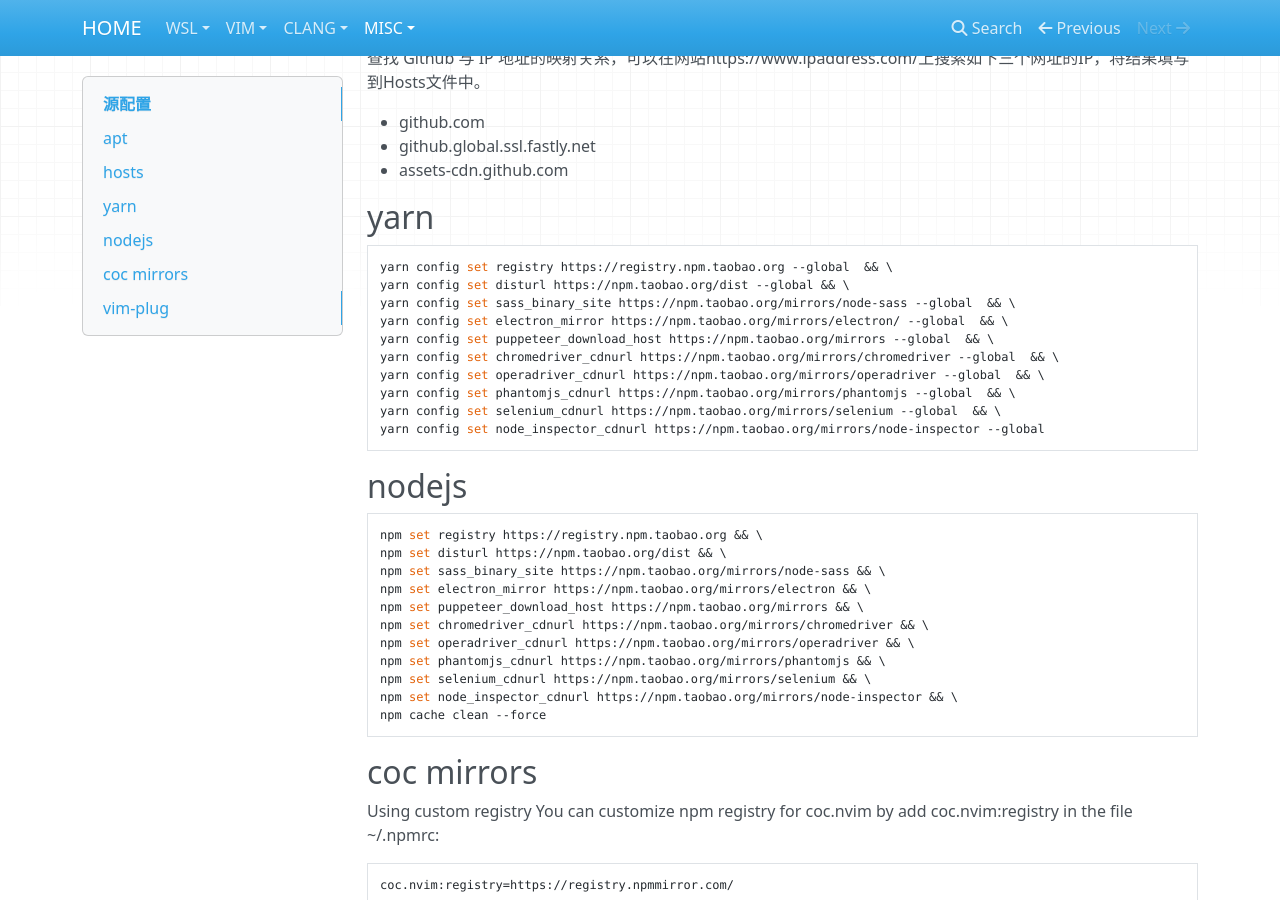
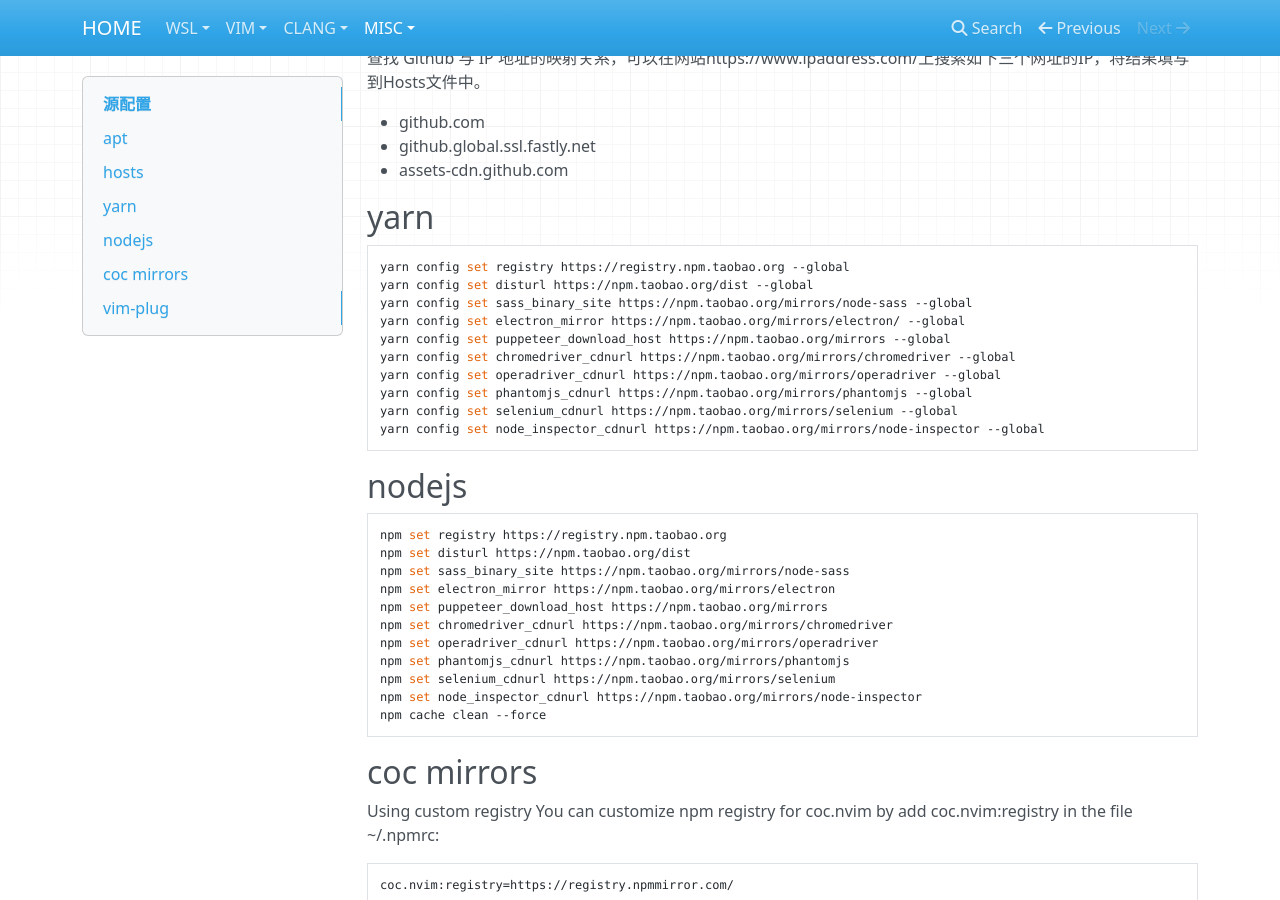
Before and after one commit to dllvhaobo/working-in-wsl, an MkDocs documentation site: the page built from docs/misc/源配置.md, in a window 1280 px wide and 900 px high, scrolled down 427 px. Built offline with MkDocs 1.6.1, drawn with Linux system fonts in a browser that asks for light colours; nearby versions of some CDN libraries.

````diff
--- a/docs/misc/源配置.md
+++ b/docs/misc/源配置.md
@@ -27,15 +27,15 @@
 
 
 ```bash
-yarn config set registry https://registry.npm.taobao.org --global  && \
-yarn config set disturl https://npm.taobao.org/dist --global && \
-yarn config set sass_binary_site https://npm.taobao.org/mirrors/node-sass --global  && \
-yarn config set electron_mirror https://npm.taobao.org/mirrors/electron/ --global  && \
-yarn config set puppeteer_download_host https://npm.taobao.org/mirrors --global  && \
-yarn config set chromedriver_cdnurl https://npm.taobao.org/mirrors/chromedriver --global  && \
-yarn config set operadriver_cdnurl https://npm.taobao.org/mirrors/operadriver --global  && \
-yarn config set phantomjs_cdnurl https://npm.taobao.org/mirrors/phantomjs --global  && \
-yarn config set selenium_cdnurl https://npm.taobao.org/mirrors/selenium --global  && \
+yarn config set registry https://registry.npm.taobao.org --global
+yarn config set disturl https://npm.taobao.org/dist --global
+yarn config set sass_binary_site https://npm.taobao.org/mirrors/node-sass --global
+yarn config set electron_mirror https://npm.taobao.org/mirrors/electron/ --global
+yarn config set puppeteer_download_host https://npm.taobao.org/mirrors --global
+yarn config set chromedriver_cdnurl https://npm.taobao.org/mirrors/chromedriver --global
+yarn config set operadriver_cdnurl https://npm.taobao.org/mirrors/operadriver --global
+yarn config set phantomjs_cdnurl https://npm.taobao.org/mirrors/phantomjs --global
+yarn config set selenium_cdnurl https://npm.taobao.org/mirrors/selenium --global
 yarn config set node_inspector_cdnurl https://npm.taobao.org/mirrors/node-inspector --global
 ```
 
@@ -43,16 +43,16 @@
 ## nodejs
 
 ```bash
-npm set registry https://registry.npm.taobao.org && \
-npm set disturl https://npm.taobao.org/dist && \
-npm set sass_binary_site https://npm.taobao.org/mirrors/node-sass && \
-npm set electron_mirror https://npm.taobao.org/mirrors/electron && \
-npm set puppeteer_download_host https://npm.taobao.org/mirrors && \
-npm set chromedriver_cdnurl https://npm.taobao.org/mirrors/chromedriver && \
-npm set operadriver_cdnurl https://npm.taobao.org/mirrors/operadriver && \
-npm set phantomjs_cdnurl https://npm.taobao.org/mirrors/phantomjs && \
-npm set selenium_cdnurl https://npm.taobao.org/mirrors/selenium && \
-npm set node_inspector_cdnurl https://npm.taobao.org/mirrors/node-inspector && \
+npm set registry https://registry.npm.taobao.org
+npm set disturl https://npm.taobao.org/dist
+npm set sass_binary_site https://npm.taobao.org/mirrors/node-sass
+npm set electron_mirror https://npm.taobao.org/mirrors/electron
+npm set puppeteer_download_host https://npm.taobao.org/mirrors
+npm set chromedriver_cdnurl https://npm.taobao.org/mirrors/chromedriver
+npm set operadriver_cdnurl https://npm.taobao.org/mirrors/operadriver
+npm set phantomjs_cdnurl https://npm.taobao.org/mirrors/phantomjs
+npm set selenium_cdnurl https://npm.taobao.org/mirrors/selenium
+npm set node_inspector_cdnurl https://npm.taobao.org/mirrors/node-inspector
 npm cache clean --force
 ```
 
````
Also changed, not shown: docs/misc/修改键位.md (added, +63 -0 lines), docs/img/sharpkeys.png (added), docs/misc/autohotkey.md (deleted), docs/misc/sharpkey.md (deleted).
